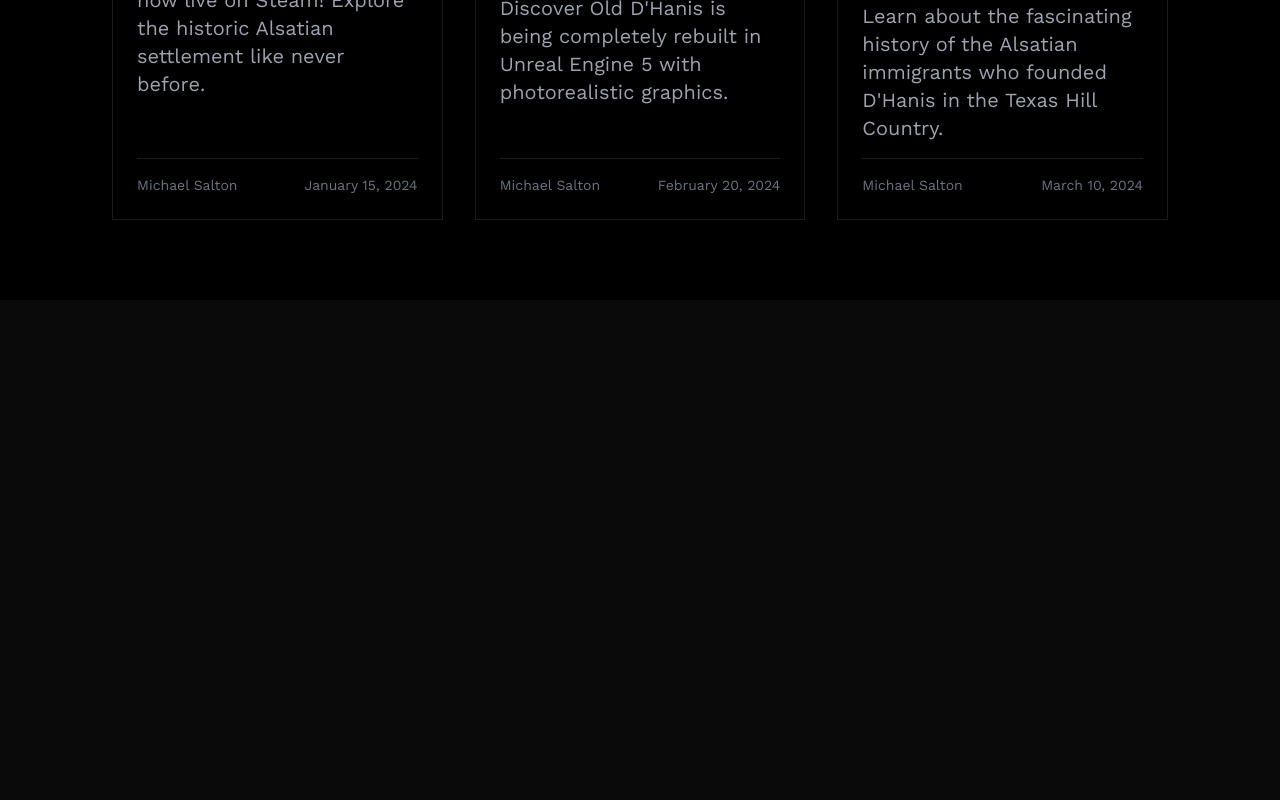
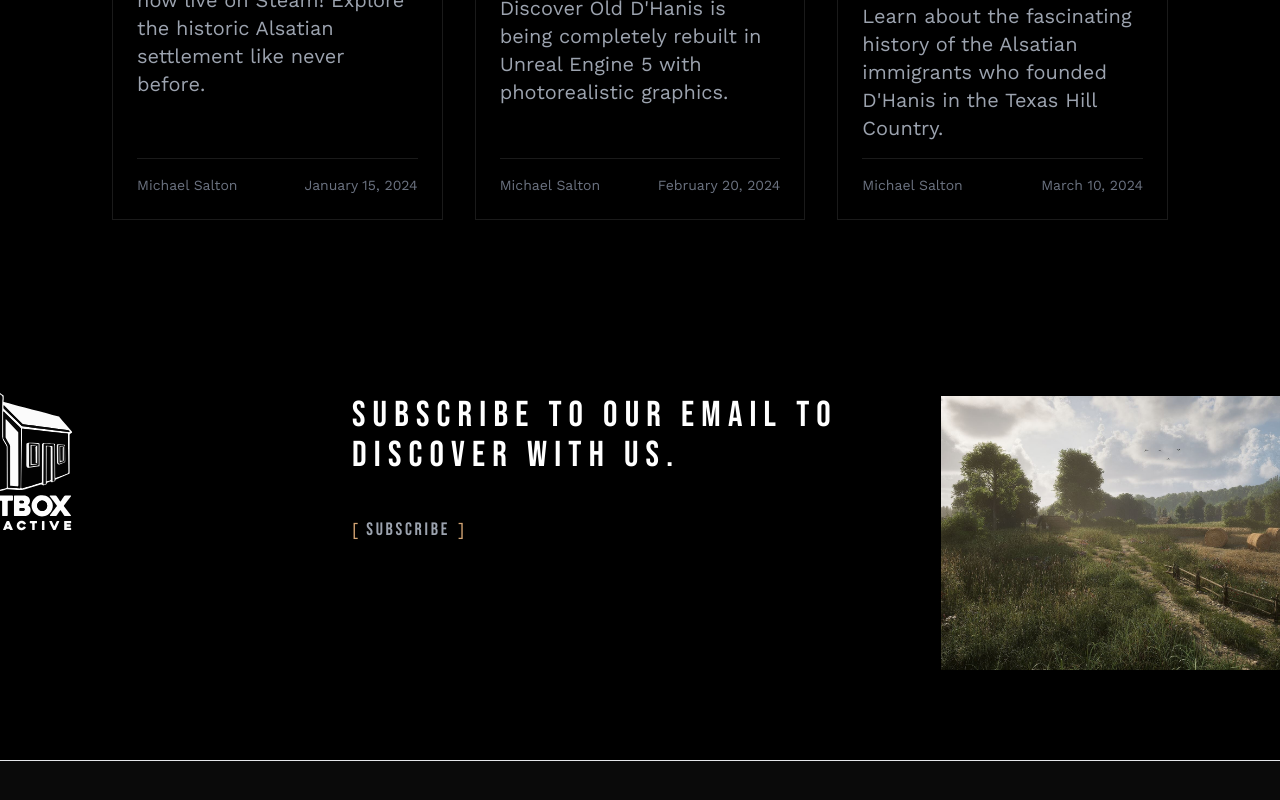
Before and after one commit to Saltbox-Interactive/Saltbox-Interactive-Website, a Next.js app: page /blog in a window 1280 px wide. Shown: the part 1376-2176 px from the top of the page. Before the commit the page ends 2076 px from the top, so only its background shows below. Built offline with nearby package versions, Linux system fonts and the light colour scheme.

Commit message:
subscribe component done

```diff
--- a/app/about/page.tsx
+++ b/app/about/page.tsx
@@ -14,6 +14,7 @@ import { LocalBusinessSchema, FAQSchema } from "@/components/schemas";
 import { ABOUT_PAGE_FAQS } from "@/lib/data/seo";
 import { useScrollPosition } from "@/hooks/useScrollPosition";
 import { ABOUT_CONTENT } from "@/lib/data/content";
+import EmailSubscribe from "@/components/sections/EmailSubscribe";
 
 export default function AboutPage() {
   const scrollY = useScrollPosition();
@@ -136,6 +137,11 @@ export default function AboutPage() {
           <BracketLink href="/projects" className="justify-center">View Our Projects</BracketLink>
         </Container>
       </SectionWrapper>
+
+      {/* Email Subscribe Section */}
+      <div className="relative bg-black" style={{ zIndex: 100 }}>
+        <EmailSubscribe />
+      </div>
     </>
   );
 }
--- a/app/blog/page.tsx
+++ b/app/blog/page.tsx
@@ -6,6 +6,7 @@ import Hero from "@/components/sections/Hero";
 import AnimatedSection from "@/components/ui/AnimatedSection";
 import Container from "@/components/ui/Container";
 import Typography from "@/components/ui/Typography";
+import EmailSubscribe from "@/components/sections/EmailSubscribe";
 import { blogPosts, getAllCategories } from "@/lib/data/blog";
 import { useState } from "react";
 
@@ -139,6 +140,11 @@ export default function BlogPage() {
           )}
         </Container>
       </AnimatedSection>
+
+      {/* Email Subscribe Section */}
+      <div className="relative bg-black" style={{ zIndex: 100 }}>
+        <EmailSubscribe />
+      </div>
     </>
   );
 }
--- a/app/projects/page.tsx
+++ b/app/projects/page.tsx
@@ -1,5 +1,6 @@
 import Hero from "@/components/sections/Hero";
 import ProjectsSection from "@/components/sections/ProjectsSection";
+import EmailSubscribe from "@/components/sections/EmailSubscribe";
 import type { Metadata } from "next";
 import Typography from "@/components/ui/Typography";
 
@@ -34,6 +35,11 @@ export default function ProjectsPage() {
           </Typography.Body>
         </div>
       </section>
+
+      {/* Email Subscribe Section */}
+      <div className="relative bg-black" style={{ zIndex: 100 }}>
+        <EmailSubscribe />
+      </div>
     </>
   );
 }
--- a/components/sections/EmailSubscribe.tsx
+++ b/components/sections/EmailSubscribe.tsx
@@ -1,15 +1,18 @@
 "use client";
 
+import { useState } from "react";
 import Image from "next/image";
 import BracketLink from "@/components/ui/BracketLink";
 
 export default function EmailSubscribe() {
+  const [showForm, setShowForm] = useState(false);
+
   return (
     <section className="relative bg-black py-16 sm:py-20 md:py-24 pb-36 sm:pb-44 md:pb-52 border-b border-accent/10">
       <div className="container mx-auto px-4 sm:px-6">
         <div className="relative flex flex-col lg:flex-row lg:items-start gap-8">
           {/* Left - Logo */}
-          <div className="flex justify-start lg:absolute lg:left-0 lg:-ml-12">
+          <div className="flex justify-start lg:absolute lg:left-[-7rem] lg:-top-8">
             <Image
               src="/images/saltbox-logo.svg"
               alt="Saltbox Interactive"
@@ -29,14 +32,33 @@ export default function EmailSubscribe() {
             </h2>
 
             <div className="flex justify-start">
-              <BracketLink href="/contact">
-                SUBSCRIBE
-              </BracketLink>
+              <button
+                onClick={() => setShowForm(!showForm)}
+                className="inline-flex items-center gap-2 group py-2"
+              >
+                <span className="text-accent transition-all duration-300 group-hover:-translate-x-1 text-base sm:text-lg">
+                  [
+                </span>
+                <span
+                  className="text-base sm:text-lg font-light tracking-[0.15em] text-gray-400 group-hover:text-accent transition-colors duration-300 uppercase"
+                  style={{ fontFamily: "var(--font-bebas)" }}
+                >
+                  {showForm ? "CLOSE" : "SUBSCRIBE"}
+                </span>
+                <span className="text-accent transition-all duration-300 group-hover:translate-x-1 text-base sm:text-lg">
+                  ]
+                </span>
+              </button>
             </div>
           </div>
 
-          {/* Right - Image */}
-          <div className="relative w-full aspect-[4/3] lg:aspect-[3/2] lg:w-1/3 lg:absolute lg:right-0 lg:mr-[-6rem]">
+          {/* Right - Image or Form */}
+          <div className="relative w-full lg:w-1/3 lg:absolute lg:right-0 lg:mr-[-6rem] overflow-hidden">
+            <div
+              className={`relative w-full aspect-[4/3] lg:aspect-[3/2] transition-all duration-700 ease-in-out ${
+                showForm ? 'translate-y-full opacity-0' : 'translate-y-0 opacity-100'
+              }`}
+            >
               <Image
                 src="/images/temp/dod-temp-12.jpg"
                 alt="Historic site"
@@ -44,6 +66,34 @@ export default function EmailSubscribe() {
                 className="object-cover"
               />
             </div>
+
+            <div
+              className={`absolute inset-0 flex items-start transition-all duration-700 ease-in-out ${
+                showForm ? 'opacity-100 translate-y-0' : 'opacity-0 -translate-y-full pointer-events-none'
+              }`}
+            >
+              <div className="w-full space-y-6">
+                <input
+                  type="text"
+                  placeholder="Name"
+                  className="w-full bg-black border border-accent/20 text-white px-4 py-5 focus:outline-none focus:border-accent transition-colors text-base"
+                />
+                <div className="relative">
+                  <input
+                    type="email"
+                    placeholder="Email"
+                    className="w-full bg-black border border-accent/20 text-white px-4 py-5 focus:outline-none focus:border-accent transition-colors text-base"
+                  />
+                  <span className="absolute left-[4.25rem] top-1/2 -translate-y-1/2 text-accent text-base pointer-events-none">*</span>
+                </div>
+                <div className="flex justify-start">
+                  <BracketLink href="#">
+                    SUBMIT
+                  </BracketLink>
+                </div>
+              </div>
+            </div>
+          </div>
         </div>
       </div>
     </section>
```
Lines whose indentation alone changed are shown as unchanged.
